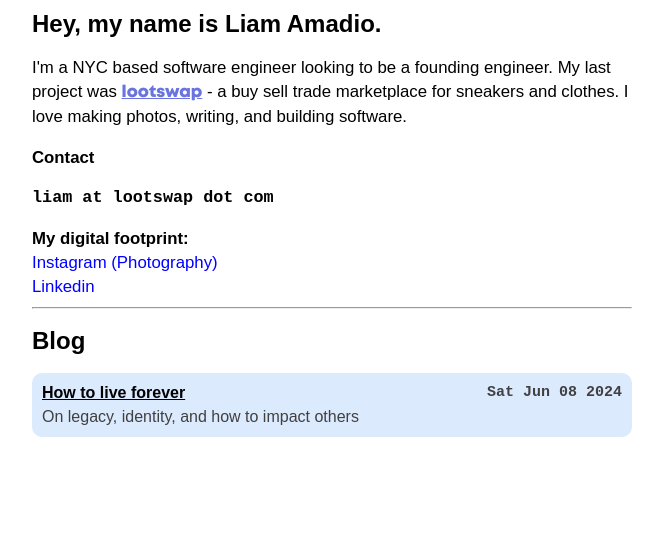
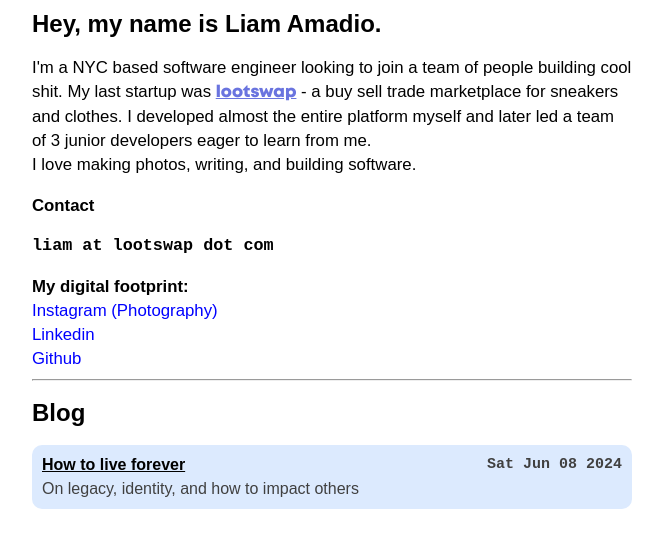
Before and after one commit to cnoott/liamamad.io, an Eleventy site: page src/index.html in a window 1280 px wide. Shown: the part 73-620 px from the top of the page, without its empty margins (308-971 px from the left). Built offline with nearby package versions, Linux system fonts and the light colour scheme; Eleventy itself is replaced by a stand-in of ours; files that its build step writes are made by us from their sources.

Commit message:
chagnges

```diff
--- a/src/index.html
+++ b/src/index.html
@@ -45,10 +45,11 @@ order: 100
   <h2>Hey, my name is Liam Amadio.</h2>
   <section class='bio-container'>
       <p>
-      I'm a NYC based software engineer looking to be a founding engineer. My last project was
+      I'm a NYC based software engineer looking to join a team of people building cool shit. My last startup was
       <a class="extrabold lootswap" href="https://download.lootswap.com">lootswap</a>
       - a buy sell trade marketplace for sneakers and
-      clothes.
+      clothes. I developed almost the entire platform myself and later led a team of 3 junior developers eager to learn from me.
+      <br/>
       I love making photos, writing, and building
       software.
       </p>
@@ -58,6 +59,7 @@ order: 100
       <ul>
         <li><a href="https://instagram.com/liamadio">Instagram (Photography)</a></li>
         <li><a href="https://www.linkedin.com/in/liam-amadio-0531591b9/">Linkedin</a></li>
+        <li><a href="https://github.com/cnoott">Github</a></li>
       </ul>
   </section>
 
```
